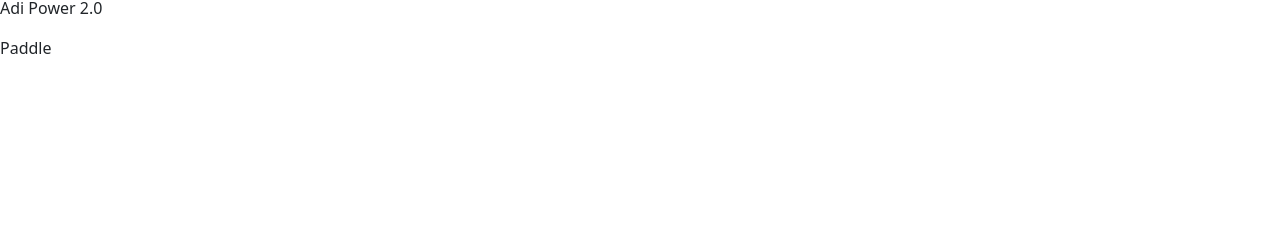
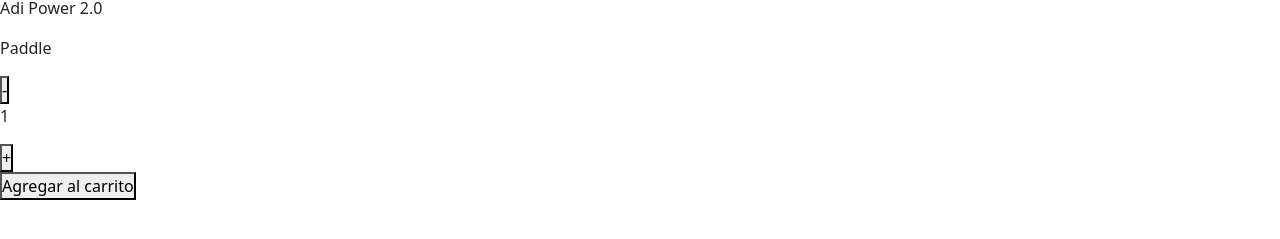
Before and after one commit to micaelatardivo/tienda-tardivo, a React (Create React App) app: page /producto/1 in a window 1280 px wide. Shown: the part 411-650 px from the top of the page. Built offline with nearby package versions, Linux system fonts and the light colour scheme.

Commit message:
sincronizar counter

```diff
--- a/src/components/ItemCount.js
+++ b/src/components/ItemCount.js
@@ -1,27 +1,35 @@
 import React, { useState } from 'react';
 
+
 const ItemCount = ({stock, initial, onAdd}) => {
-const [counter, SetCounter] = useState (initial);
+const [itemCounter, SetitemCounter] = useState (initial);
 
-function resta() {
-   if (counter > 1) {
-        SetCounter(counter - 1);
+function resta(event) {
+    console.log(event);
+    if (itemCounter > 1) {
+        SetitemCounter(itemCounter - 1);
    }
 }
 
 function suma() {
-    if (counter < stock) {
-        SetCounter(counter + 1)
+    if (itemCounter < stock) {
+        SetitemCounter(itemCounter + 1)
     }
 }
+
+function addToCart(){
+    onAdd(itemCounter);
+}
+
+
     return (
         <div>
         <div>
             <button onClick={resta}>-</button>
-            <p>{counter}</p>
+            <p>{itemCounter}</p>
             <button onClick={suma}>+</button>
         </div>
-            <button onClick={onAdd}>Agregar al carrito</button>
+            <button onClick={addToCart}>Agregar al carrito</button>
         </div>
     )
 };
--- a/src/components/ItemDetail.js
+++ b/src/components/ItemDetail.js
@@ -1,12 +1,33 @@
-
+import ItemCount from "./ItemCount";
+import { useState } from "react";
+import { Link } from "react-router-dom";
 
 export default function ItemDetail ( { item }) {
+
+    const [ itemCount , setItemCount] = useState (undefined);
+
+    function onAdd (newItemCount) {
+        console.log (newItemCount);
+        setItemCount(newItemCount);
+    }
+
     return (
         <div>
-            <img src={item.pictureUrl} alt="imagen del producto"></img>
-            <p>{item.price}</p>
-            <p>{item.title}</p>
-            <p>{item.description}</p>
+                <div>
+                    <img src={item.pictureUrl} alt="imagen del producto"></img>
+                    <p>{item.price}</p>
+                    <p>{item.title}</p>
+                    <p>{item.description}</p>
+                </div>
+
+                <div>
+                {
+                    !itemCount ?
+                    <ItemCount stock={5} initial={1} onAdd={onAdd} /> :
+                    <Link to="/cart">Finalizar compra</Link>
+                }
+                </div>
         </div>
+
     )
 }
```
